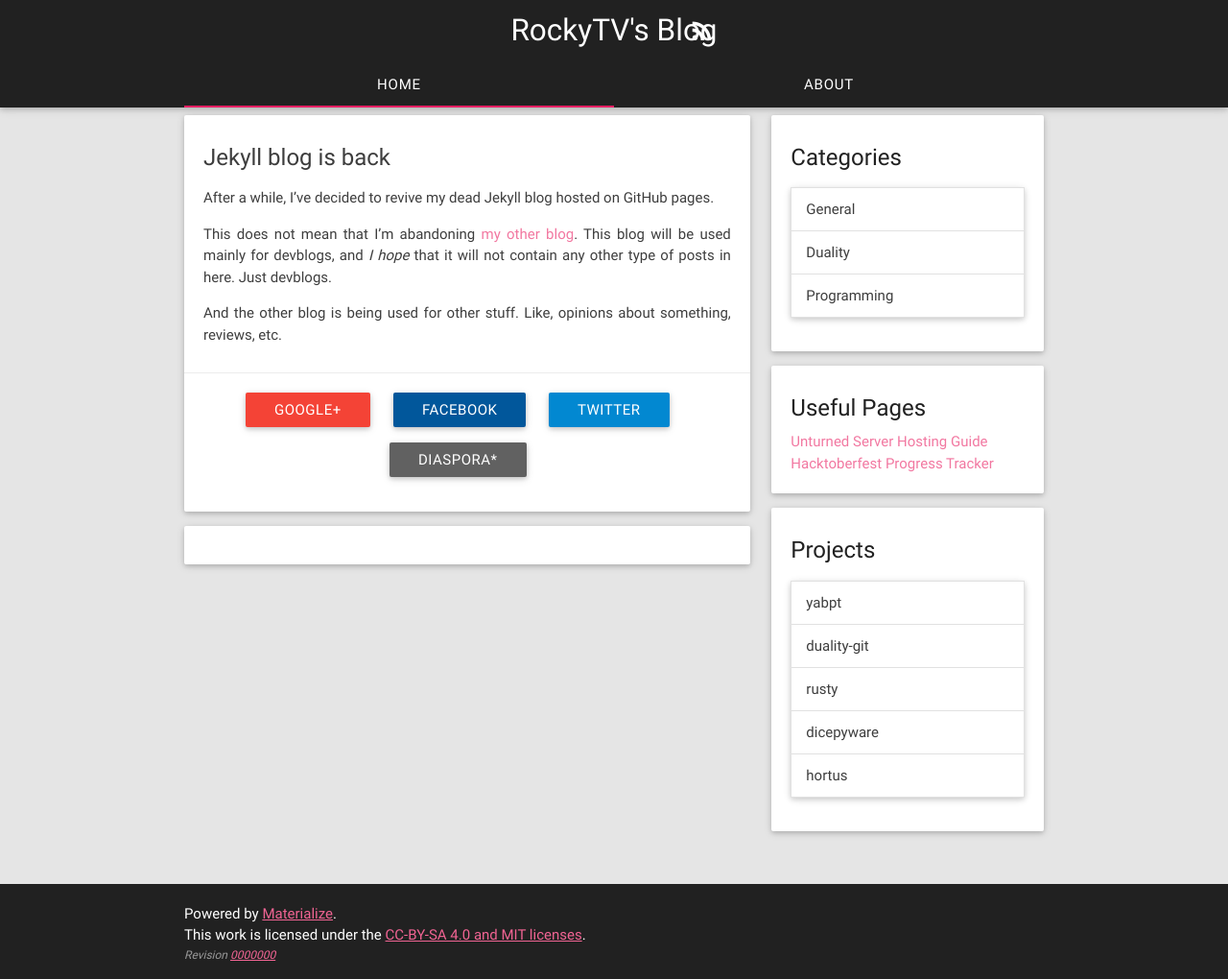
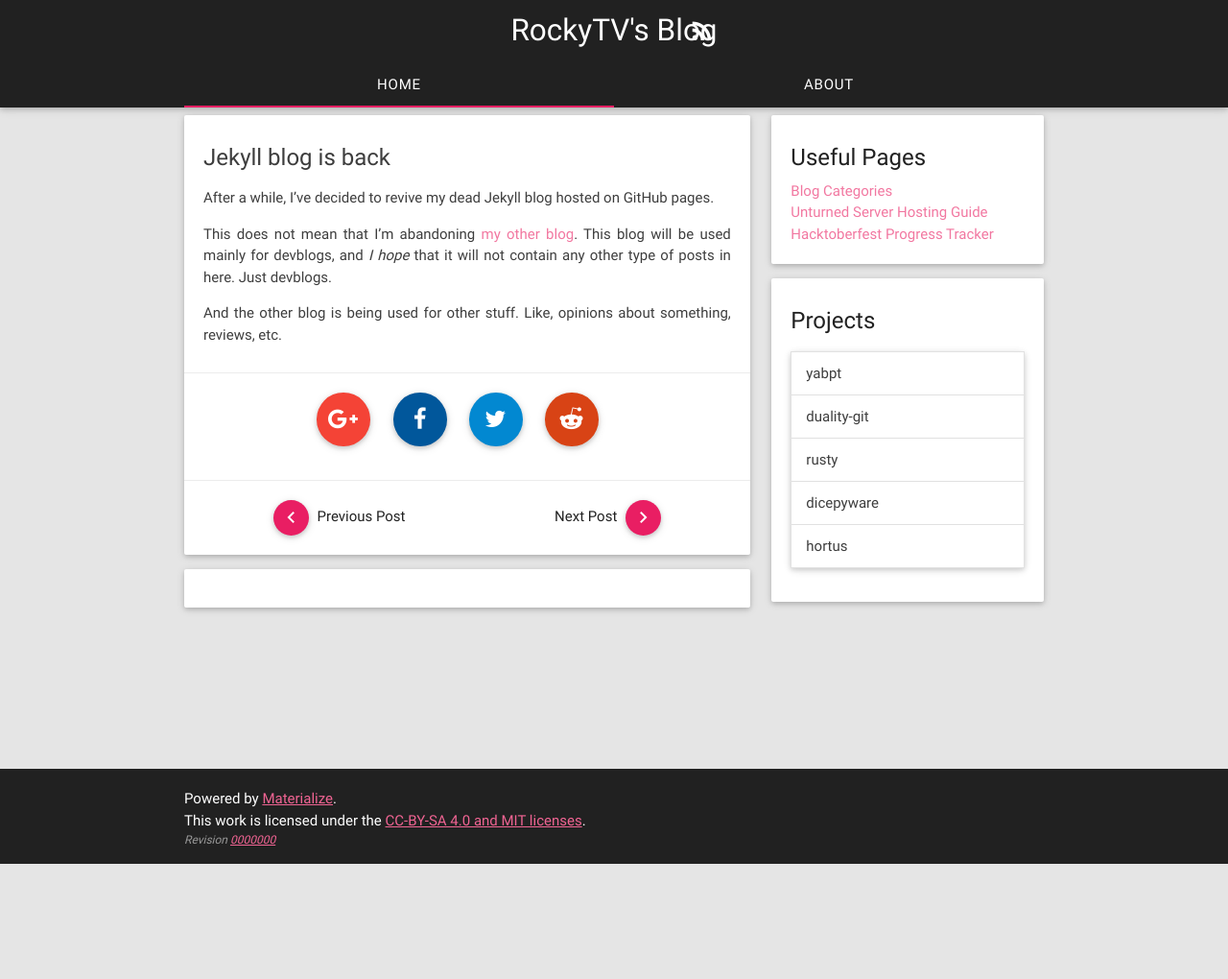
Before and after one commit to kyl3r92/rockytv.github.io, a Jekyll site: the page built from _posts/2015-06-21-Jekyll-blog-is-back.md, in a window 1280 px wide. Shown: the whole page at 96% size. Built offline with Jekyll 4.4.1, drawn with Linux system fonts in a browser that asks for light colours; comment, search, counter and statistics services are not loaded; after the commit the page ends 900 px from its top, so only the background shows below that.

Commit message:
Update blog layout
- Added page to list categories and removed category listing from sidebar

- Added navigation buttons to go to next/previous posts

- Added compressed flag to sass

- Reworked social share buttons

```diff
--- a/_config.yml
+++ b/_config.yml
@@ -37,6 +37,8 @@ defaults:
 
 google_verification: OunS_FdLz8HtdYFQXhkTM39yh8xWT3csgOFe312zEn0
 
+sass:
+  style: compressed
 
 # Use the following plug-ins
 gems:
--- a/_data/resources.yml
+++ b/_data/resources.yml
@@ -1,3 +1,5 @@
+- name: Blog Categories
+  url: /categories
 - name: Unturned Server Hosting Guide
   url: /unturned-server-hosting-guide/
 - name: Hacktoberfest Progress Tracker
--- a/_includes/sidebar.html
+++ b/_includes/sidebar.html
@@ -1,36 +1,4 @@
 <section>
-    <div class="card sidebar">
-        <div class="card-content black-text">
-            <span class="card-title black-text">Categories</span>
-            <ul class="collapsible" data-collapsible="accordion">
-                <li>
-                    <div class="collapsible-header">General</div>
-                    <div class="collapsible-body">
-                        {% for post in site.categories.general %}
-                        <p><a href="{{ post.url }}">{{ post.title }}</a></p>
-                        {% endfor %}
-                    </div>
-                </li>
-                <li>
-                    <div class="collapsible-header">Duality</div>
-                    <div class="collapsible-body">
-                        {% for post in site.categories.duality %}
-                        <p><a href="{{ post.url }}">{{ post.title }}</a></p>
-                        {% endfor %}
-                    </div>
-                </li>
-                <li>
-                    <div class="collapsible-header">Programming</div>
-                    <div class="collapsible-body">
-                        {% for post in site.categories.programming %}
-                        <p><a href="{{ post.url }}">{{ post.title }}</a></p>
-                        {% endfor %}
-                    </div>
-                </li>
-            </ul>
-        </div>
-    </div>
-
     <div class="card sidebar">
         <div class="card-content black-text">
             <span class="card-title black-text">Useful Pages</span>
--- /dev/null
+++ b/_includes/social.html
@@ -0,0 +1,13 @@
+<a class="btn-floating btn-large waves-effect waves-light gpbtn white-text" href="https://plus.google.com/share?url={{ site.url }}{{ page.url }}" onclick="javascript:window:open(this.href, '', 'menubar=no,toolbar=no,resizable=yes,scrollbars=yes,height=600,width=600');return false;">
+    <i class="fa fa-google-plus"></i>
+</a>
+<a class="btn-floating btn-large waves-effect waves-light fbbtn white-text" href="https://facebook.com/sharer/sharer.php?u={{ site.url }}{{ page.url }}" onclick="javascript:window:open(this.href, '', 'menubar=no,toolbar=no,resizable=yes,scrollbars=yes,height=600,width=600');return false;">
+    <i class="fa fa-facebook-f"></i>
+</a>
+<a class="btn-floating btn-large waves-effect waves-light twitterbtn white-text" href="https://twitter.com/intent/tweet?text={{ page.title | xml_escape }}&url={{ site.url | uri_escape }}{{ page.url | uri_escape}}" onclick="javascript:window:open(this.href, '', 'menubar=no,toolbar=no,resizable=yes,scrollbars=yes,height=600,width=600');return false;">
+    <i class="fa fa-twitter"></i>
+</a>
+
+<a class="btn-floating btn-large waves-effect waves-light redditbtn white-text" href="https://reddit.com/submit?title={{ page.title | xml_escape }} - {{ site.title | xml_escape }}&url={{ site.url | uri_escape }}{{ page.url | uri_escape}}" onclick="javascript:window:open(this.href, '', 'menubar=no,toolbar=no,resizable=yes,scrollbars=yes,height=540,width=960');return false;">
+    <i class="fa fa-reddit-alien"></i>
+</a>
--- a/_layouts/post.html
+++ b/_layouts/post.html
@@ -12,18 +12,21 @@ layout: base
             </div>
         </div>
         <div class="card-action">
-            <a class="btn waves-effect waves-light gpbtn white-text" href="https://plus.google.com/share?url={{ site.url }}{{ page.url }}" onclick="javascript:window:open(this.href, '', 'menubar=no,toolbar=no,resizable=yes,scrollbars=yes,height=600,width=600');return false;">
-                <span>Google+</span>
-            </a>
-            <a class="btn waves-effect waves-light fbbtn white-text tooltipped" data-position="top" data-delay="50" href="https://facebook.com/sharer/sharer.php?u={{ site.url }}{{ page.url }}" onclick="javascript:window:open(this.href, '', 'menubar=no,toolbar=no,resizable=yes,scrollbars=yes,height=600,width=600');return false;">
-                <span>Facebook</span>
-            </a>
-            <a class="btn waves-effect waves-light twitterbtn white-text tooltipped" data-position="top" data-delay="50" data-tooltip="abc" href="https://twitter.com/intent/tweet?text={{ page.title | xml_escape }}&url={{ site.url | uri_escape }}{{ page.url | uri_escape}}" onclick="javascript:window:open(this.href, '', 'menubar=no,toolbar=no,resizable=yes,scrollbars=yes,height=600,width=600');return false;">
-                <span>Twitter</span>
-            </a>
-            <a class="btn waves-effect waves-light diasporabtn white-text" href="https://sharetodiaspora.github.io/?title={{ page.title | xml_escape }}&url={{ site.url | uri_escape }}{{ page.url | uri_escape}}&jump=doclose" onclick="javascript:window:open(this.href, 'das', 'location=no,links=no,scrollbars=no,toolbar=no,menubar=no,height=550,width=620');return false;">
-                <span>Diaspora*</span>
-            </a>
+            {% include social.html %}
+        </div>
+        <div class="post-nav">
+          {% if page.previous.url %}
+          <div class="prev">
+              <a class="btn-floating waves-effect waves-light" href="{{ page.previous.url }}"><i class="material-icons tiny left">chevron_left</i></a>
+              <span>Previous Post<span>
+          </div>
+          {% endif %}
+          {% if page.next.url %}
+          <div class="next">
+              <span>Next Post<span>
+              <a class="btn-floating waves-effect waves-light" href="{{ page.next.url }}"><i class="material-icons tiny right">chevron_right</i></a>
+          </div>
+          {% endif %}
         </div>
     </div>
     <div class="card">
--- a/static/main.scss
+++ b/static/main.scss
@@ -102,7 +102,7 @@ header {
                 font-weight: normal;
                 padding: 0 1.5em;
                 list-style: initial;
-                list-style-type: disc !important;
+                list-style-type: disc;
                 li {
                     list-style-type: disc;
                 }
@@ -149,8 +149,8 @@ header {
     @extend .light-blue, .darken-2;
 }
 
-.diasporabtn {
-    @extend .grey, .darken-2
+.redditbtn {
+    @extend .deep-orange, .darken-3;
 }
 
 main {
@@ -245,3 +245,18 @@ img + em {
         list-style: none !important;
     }
 }
+
+.post-nav {
+    display: flex;
+    justify-content: space-around;
+    //font-size: 0.8em;
+    border-top: 1px solid rgba(160,160,160,0.2);
+    padding: 20px;
+
+    .prev span {
+        padding-left: 5px;
+    }
+    .next span {
+        padding-left: 5px;
+    }
+}
```
Also changed, not shown: other parts of _layouts/post.html (+0 -34 lines), categories.html (added, +16 -0 lines), _includes/header.html (line endings or trailing spaces), index.html (line endings or trailing spaces).
